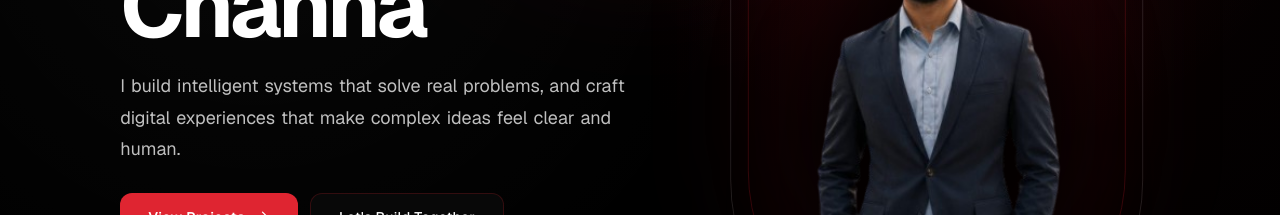
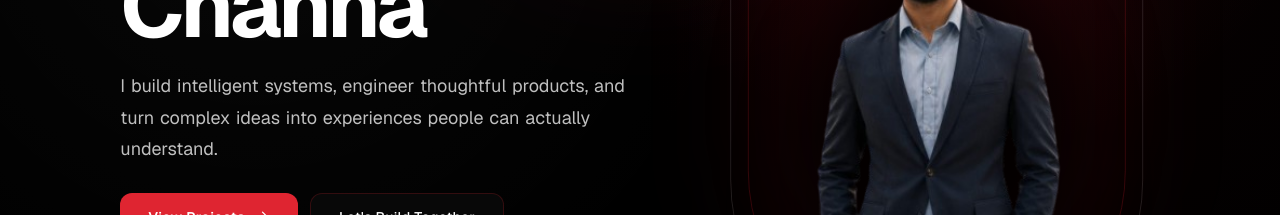
Before and after one commit to ajiteshchanna/AjiteshPortfolio, a Next.js app: page / in a window 1280 px wide. Shown: the part 396-611 px from the top of the page. Built offline with nearby package versions, Linux system fonts and the light colour scheme; no server answers.

Commit message:
adding content

```diff
--- a/src/components/hero/Hero.tsx
+++ b/src/components/hero/Hero.tsx
@@ -141,7 +141,7 @@ export function Hero() {
 
             <motion.div variants={childVariants} className="mt-5 max-w-xl">
               <AnimatedText
-                text="I build intelligent systems that solve real problems, and craft digital experiences that make complex ideas feel clear and human."
+                text="I build intelligent systems, engineer thoughtful products, and turn complex ideas into experiences people can actually understand."
                 className="type-body-lg text-fg-secondary"
               />
             </motion.div>
```
